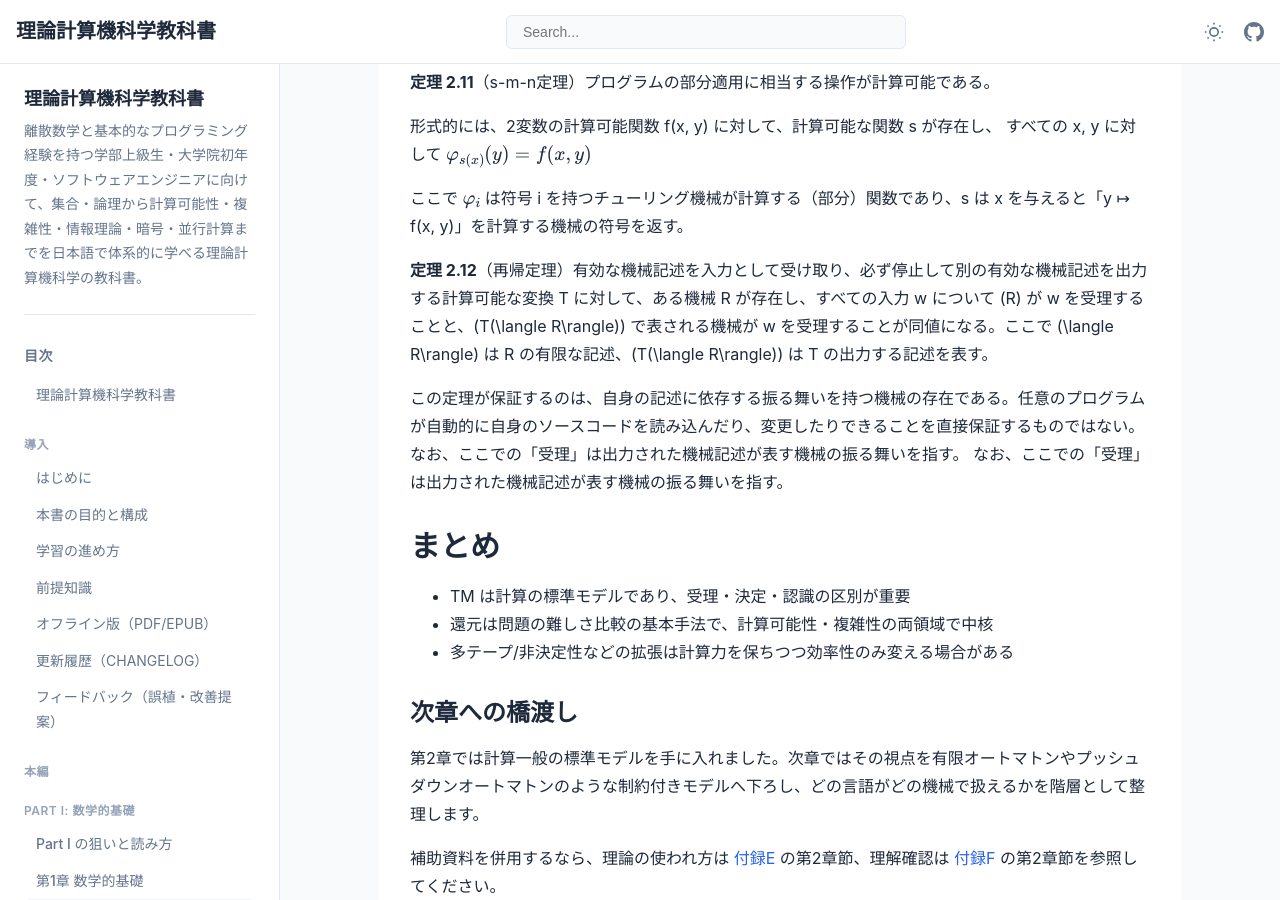
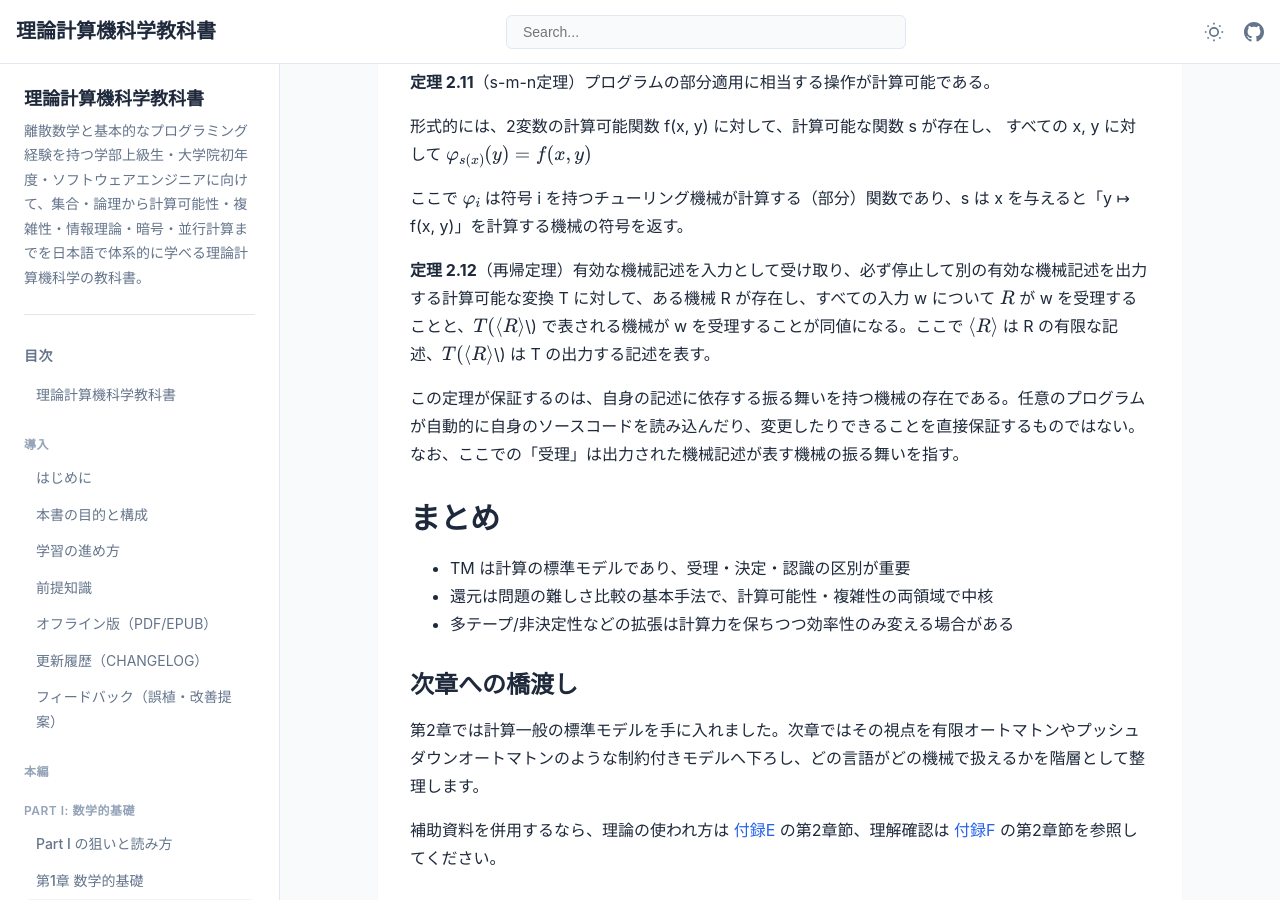
Before and after one commit to itdojp/theoretical-computer-science-textbook, a Jekyll site: the page built from docs/chapter-2/index.md, in a window 1280 px wide and 900 px high, scrolled down 24662 px. Built offline with Jekyll 4.4.1, drawn with Linux system fonts in a browser that asks for light colours.

Commit message:
Normalize theorem math delimiters

```diff
--- a/docs/chapter-2/index.md
+++ b/docs/chapter-2/index.md
@@ -788,10 +788,10 @@ D = "入力 ⟨M⟩ に対して：
 
 ここで \\(\varphi_i\\) は符号 i を持つチューリング機械が計算する（部分）関数であり、s は x を与えると「y ↦ f(x, y)」を計算する機械の符号を返す。
 
-**定理 2.12**（再帰定理）有効な機械記述を入力として受け取り、必ず停止して別の有効な機械記述を出力する計算可能な変換 T に対して、ある機械 R が存在し、すべての入力 w について \(R\) が w を受理することと、\(T(\langle R\rangle)\) で表される機械が w を受理することが同値になる。ここで \(\langle R\rangle\) は R の有限な記述、\(T(\langle R\rangle)\) は T の出力する記述を表す。
+**定理 2.12**（再帰定理）有効な機械記述を入力として受け取り、必ず停止して別の有効な機械記述を出力する計算可能な変換 T に対して、ある機械 R が存在し、すべての入力 w について \\(R\\) が w を受理することと、\\(T(\\langle R\rangle\\)\\) で表される機械が w を受理することが同値になる。ここで \\(\\langle R\\rangle\\) は R の有限な記述、\\(T(\\langle R\\rangle\\)\\) は T の出力する記述を表す。
 {: #thm-2-12 }
 
-この定理が保証するのは、自身の記述に依存する振る舞いを持つ機械の存在である。任意のプログラムが自動的に自身のソースコードを読み込んだり、変更したりできることを直接保証するものではない。なお、ここでの「受理」は出力された機械記述が表す機械の振る舞いを指す。 なお、ここでの「受理」は出力された機械記述が表す機械の振る舞いを指す。
+この定理が保証するのは、自身の記述に依存する振る舞いを持つ機械の存在である。任意のプログラムが自動的に自身のソースコードを読み込んだり、変更したりできることを直接保証するものではない。なお、ここでの「受理」は出力された機械記述が表す機械の振る舞いを指す。
 
 ## まとめ
 
```
Also changed, not shown: src/chapter-2/index.md (+2 -2 lines).
